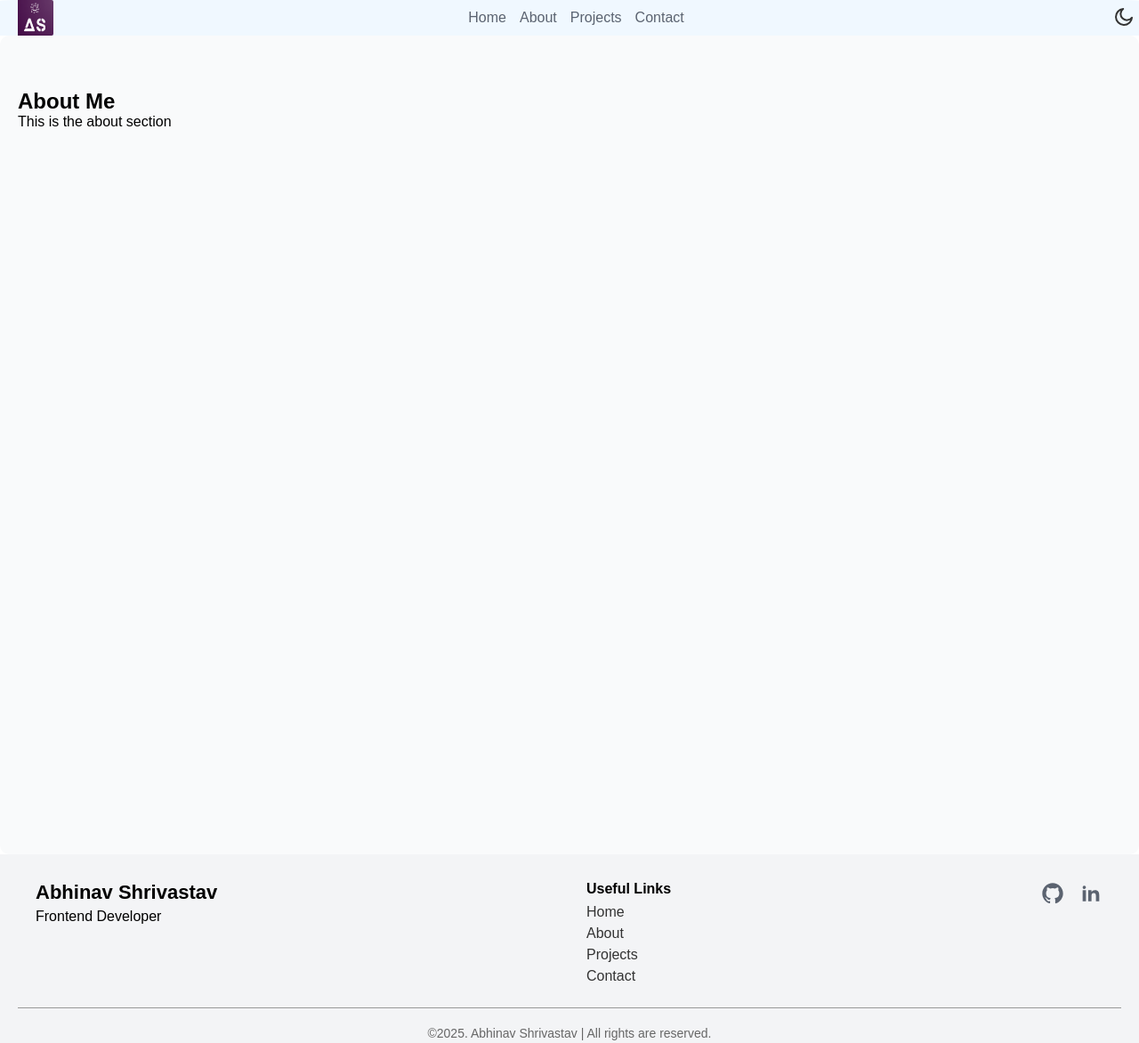
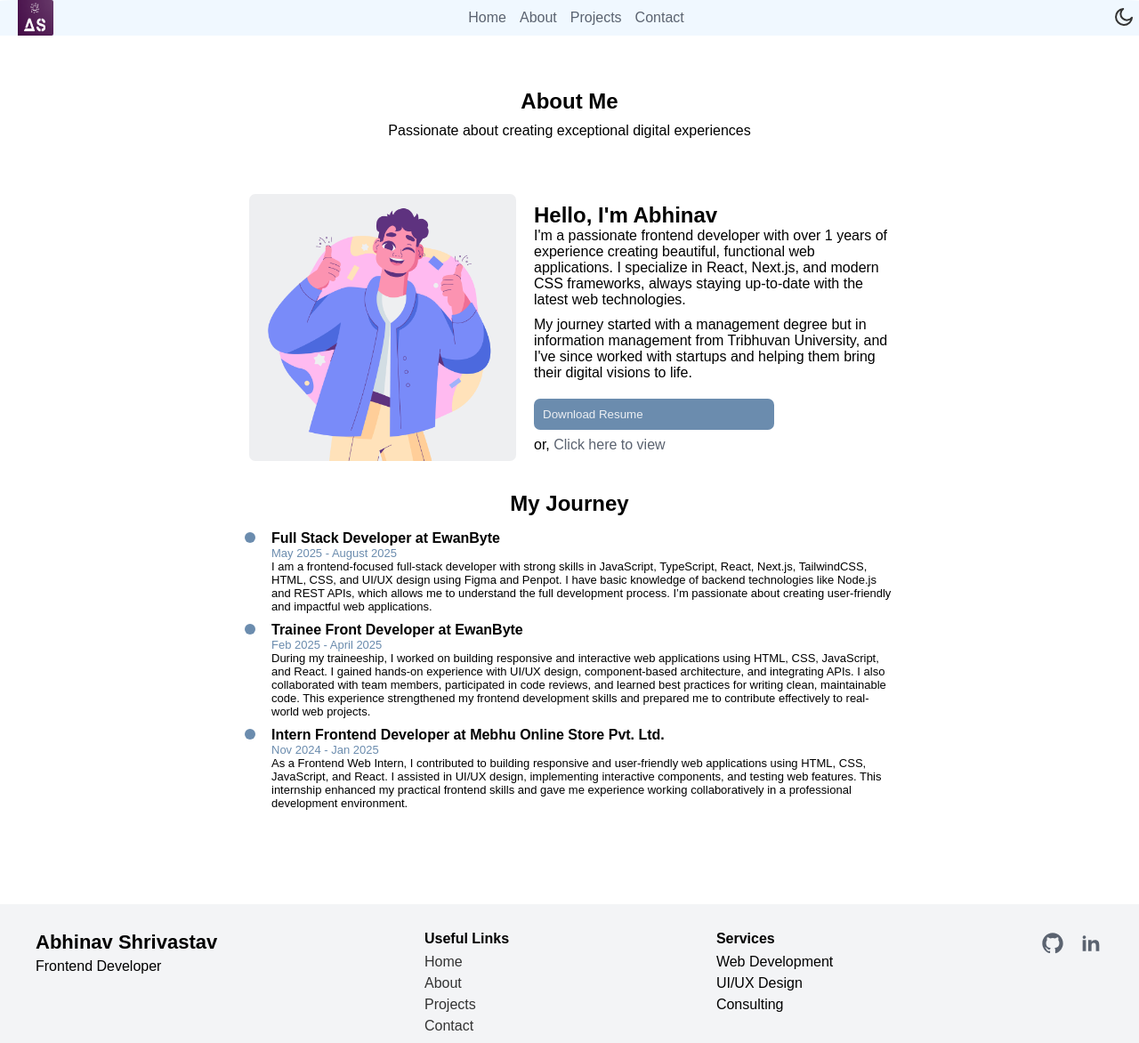
Before and after one commit to AbhinavShrivastav12/my-portfolio, a plain HTML site: page pages/about-me.html in a window 1280 px wide. Shown: the top 1172 px of the page at 89% size. Drawn offline with Linux system fonts and the light colour scheme; files whose address does not match are found by name.

Commit message:
done the about me section

```diff
--- a/components/footer.html
+++ b/components/footer.html
@@ -15,6 +15,15 @@
         <li><a href="about-me.html">About</a></li>
         <li><a href="projects.html">Projects</a></li>
         <li><a href="contact-me.html">Contact</a></li>
+      </ul>
+    </div>
+
+    <div class="footer_links">
+      <p>Services</p>
+      <ul>
+        <li>Web Development</li>
+        <li>UI/UX Design</li>
+        <li>Consulting</li>
       </ul>
     </div>
 
--- a/pages/about-me.html
+++ b/pages/about-me.html
@@ -9,8 +9,50 @@
 <body>
     <div id="navbar"></div>
      <section id="about">
-        <h1>About Me</h1>
-        <p>This is the about section</p>
+       <div class="main-body">
+       <div class="about_main">
+        <!--About Me-->
+         <h1>About Me</h1>
+        <p style="padding-top: 10px;">Passionate about creating exceptional digital experiences</p>
+        <div class="picture_about">
+            <picture>
+                <img src="../assets/8598082.jpg" alt="My Image" height="300" width="300" style="border-radius: 7px;">
+            </picture>
+           <div style="padding-top: 10px ; max-width: 400px;">
+             <h1 >Hello, I'm Abhinav</h1>
+             <p>I'm a passionate frontend developer with over 1 years of experience creating beautiful, functional web applications. I specialize in React, Next.js, and modern CSS frameworks, always staying up-to-date with the latest web technologies.</p>
+             <p style="padding-top: 10px;">My journey started with a management degree but in information management from Tribhuvan University, and I've since worked with startups and helping them bring their digital visions to life.</p>
+            <div style="padding-top: 20px;">
+                <a href="assets/my-new-resume-2025.pdf" download>
+                     <button type="button" class="button_class" >Download Resume</button>
+                </a>
+                <p style="padding-top: 8px;"> or, <a href="">Click here to view</a></p>
+            </div>
+           </div>
+        </div>
+        <!--My journey-->
+        <div style="padding: 30px;">
+            <h1 style="display: flex; justify-content: center;">My Journey</h1>
+            <ul class="circle-bullets">
+                <li>
+                <h4>Full Stack Developer at EwanByte</h4>
+                <p style="font-size: small; font-weight: 200; color: #6b8cae;">May 2025 - August 2025</p>
+                <p style="max-width: 700px; font-size: small;">I am a frontend-focused full-stack developer with strong skills in JavaScript, TypeScript, React, Next.js, TailwindCSS, HTML, CSS, and UI/UX design using Figma and Penpot. I have basic knowledge of backend technologies like Node.js and REST APIs, which allows me to understand the full development process. I’m passionate about creating user-friendly and impactful web applications.</p>
+            </li>
+             <li>
+                <h4>Trainee Front Developer at EwanByte</h4>
+                <p style="font-size: small; font-weight: 200; color: #6b8cae;">Feb 2025 - April 2025</p>
+                <p style="max-width: 700px; font-size: small;">During my traineeship, I worked on building responsive and interactive web applications using HTML, CSS, JavaScript, and React. I gained hands-on experience with UI/UX design, component-based architecture, and integrating APIs. I also collaborated with team members, participated in code reviews, and learned best practices for writing clean, maintainable code. This experience strengthened my frontend development skills and prepared me to contribute effectively to real-world web projects.</p>
+            </li>
+             <li>
+                <h4>Intern Frontend Developer at Mebhu Online Store Pvt. Ltd.</h4>
+                <p style="font-size: small; font-weight: 200; color: #6b8cae;">Nov 2024 - Jan 2025</p>
+                <p style="max-width: 700px; font-size: small;">As a Frontend Web Intern, I contributed to building responsive and user-friendly web applications using HTML, CSS, JavaScript, and React. I assisted in UI/UX design, implementing interactive components, and testing web features. This internship enhanced my practical frontend skills and gave me experience working collaboratively in a professional development environment.</p>
+            </li>
+            </ul>
+        </div>
+       </div>
+       </div>
     </section>
         <div id="footer"></div>
 </body>
--- a/style.css
+++ b/style.css
@@ -38,6 +38,14 @@
     .form-data{
         margin-top:30px !important;
     }
+
+    .picture_about{
+        flex-direction: column !important;
+         gap: 20px;
+          padding-top: 5%;
+
+    }
+
     .footer_about h1 {
     font-size: 16px !important;
 }
@@ -208,11 +216,6 @@ section {
 
 #home {
     background: #e6f2ff;
-    border-radius: 10px;
-}
-
-#about {
-    background: #f9fafb;
     border-radius: 10px;
 }
 
@@ -418,6 +421,45 @@ textarea{
   color: #111827;
 }
 
+/*About me page*/
+.about_main{
+    display: flex;
+    flex-direction: column;
+    justify-content: center;
+    align-items: center;
+}
+ .picture_about{
+        display: flex;
+        flex-direction: row;
+         gap: 20px;
+          padding-top: 5%;
+
+    }
+ ul.circle-bullets {
+    list-style: none; /* remove default bullets */
+    padding-left: 30px; /* space for bullets */
+  }
+
+  ul.circle-bullets li {
+    position: relative;
+    margin-bottom: 10px;
+    font-size: 16px; /* adjust as needed */
+  }
+
+  ul.circle-bullets li::before {
+    content: "";
+    top: 2px;
+    position: absolute;
+    left: -30px;       /* space from text */
+    width: 12px;       /* bullet size */
+    height: 12px;
+    border-radius: 50%; /* make circle */
+    background-color: #6b8cae; /* your color */
+  }
+
+body.dark-mode #about {
+  background-color: #1e1e2f;
+}
 /*For contact darkmode*/
 /* Contact Section Dark Mode */
 body.dark-mode #contact {
@@ -425,8 +467,11 @@ body.dark-mode #contact {
 }
 
 body.dark-mode .main-body h1,
-body.dark-mode .main-body p,
+body.dark-mode .main-body h2,
+body.dark-mode .main-body h3,
+body.dark-mode .main-body h4,
 body.dark-mode .main-body h5,
+body.dark-mode .main-body h6,
 body.dark-mode .main-body p,
 body.dark-mode .main-body a,
 body.dark-mode label,
```
Also changed, not shown: assets/8598082.jpg (added), 1 other file.
